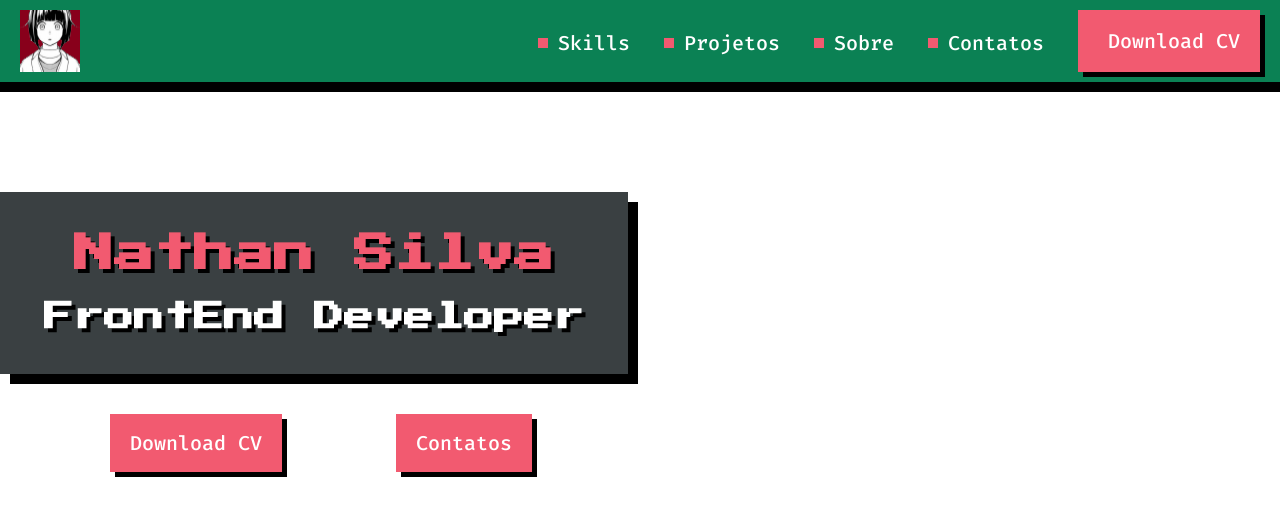
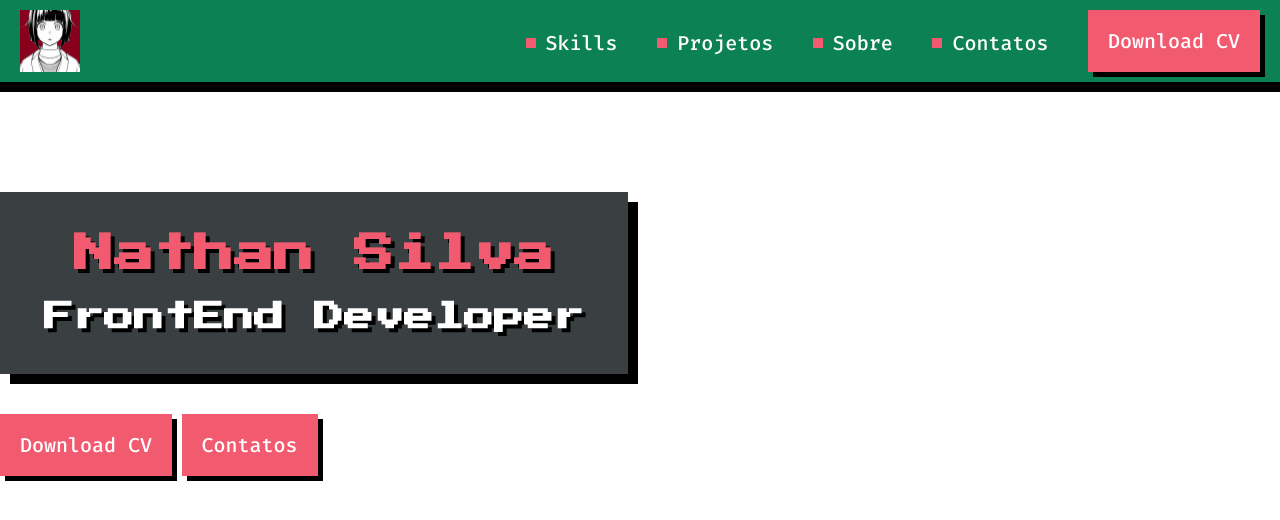
Before and after one commit to NathansSilva/curso-html-css-feliz, a plain HTML site: page index.html in a window 1280 px wide. Drawn offline with Linux system fonts and the light colour scheme.

Commit message:
Create the components

```diff
--- /dev/null
+++ b/css/components/action.css
@@ -0,0 +1,17 @@
+.action{
+    display: inline-flex;
+    align-items: center;
+    color: #FFF;
+    font-weight: 500;
+    font-size: 20px;
+    text-decoration: none;
+    margin-right: 30px;
+}
+
+.action::before{
+    content: "";
+    background-color: #F25A70;
+    width: 10px;
+    height: 10px;
+    margin-right: 10px;
+}
--- a/components/box.css
+++ b/css/components/box.css
@@ -1,4 +1,4 @@
-#box{
+.box{
     display: inline-block;
     background-color: #3A4042;
     text-align: center;
@@ -8,6 +8,6 @@
     margin-bottom: 40px;
 }
 
-#box h1{
+.box h1{
     margin-bottom: 28px;
 }
--- /dev/null
+++ b/css/components/header.css
@@ -0,0 +1,7 @@
+.header{
+    display: flex;
+    justify-content: space-between;
+    background-color: #0b8154;
+    border-bottom: 10px solid #000;
+    padding: 10px 20px;
+}
--- a/components/title.css
+++ b/css/components/subtitle.css
@@ -1,6 +1,6 @@
-h1{
+.subtitle{
     font-family: 'Press Start 2P', sans-serif;
-    font-size: 40px;
-    color: #F25A70;
+    font-size: 30px;
+    color: #fff;
     text-shadow: 4px 4px 0px #000000;
 }
--- a/components/subtitle.css
+++ b/css/components/title.css
@@ -1,6 +1,6 @@
-h2{
+.title{
     font-family: 'Press Start 2P', sans-serif;
-    font-size: 30px;
-    color: #fff;
+    font-size: 40px;
+    color: #F25A70;
     text-shadow: 4px 4px 0px #000000;
 }
--- /dev/null
+++ b/css/reset.css
@@ -0,0 +1,7 @@
+body{
+    font-family: "Fira Code", Arial, Helvetica, sans-serif;;
+}
+
+body, h1, h2, h3, h4{
+    margin: 0;
+}
--- a/index.html
+++ b/index.html
@@ -8,34 +8,36 @@
     <link rel="preconnect" href="https://fonts.gstatic.com">
     <link href="https://fonts.googleapis.com/css2?family=Fira+Code:wght@300;400;500&family=Press+Start+2P&display=swap" rel="stylesheet">
 
-    <link rel="stylesheet" href="reset.css">
-    <link rel="stylesheet" href="style.css">
-    <link rel="stylesheet" href="components/title.css">
-    <link rel="stylesheet" href="components/subtitle.css">
-    <link rel="stylesheet" href="components/box.css">
+    <link rel="stylesheet" href="css/reset.css">
+    <link rel="stylesheet" href="css/components/header.css">
+    <link rel="stylesheet" href="css/components/button.css">
+    <link rel="stylesheet" href="css/components/title.css">
+    <link rel="stylesheet" href="css/components/subtitle.css">
+    <link rel="stylesheet" href="css/components/box.css">
+    <link rel="stylesheet" href="css/components/action.css">
 
 </head>
 <body>
 
-    <header>
-        <img src="assets/img/logo.png" alt="logo">
+    <header class="header">
+        <img src="assets/img/logo.png" alt="logo Nathan">
      <nav>
-        <a href="" lang="en">Skills</a>
-        <a href="">Projetos</a>
-        <a href="">Sobre</a>
-        <a href="">Contatos</a>
-        <a id="button" href="" lang="en">Download CV</a>
+        <a class="action" href="" lang="en">Skills</a>
+        <a class="action" href="">Projetos</a>
+        <a class="action" href="">Sobre</a>
+        <a class="action" href="">Contatos</a>
+        <a class="button" href="" lang="en">Download CV</a>
     </nav>
     </header>
     <main>
         <section>
-            <div id="box">
-                <h1>Nathan Silva</h1>
-                <h2>FrontEnd Developer</h2>
+            <div class="box">
+                <h1 class="title">Nathan Silva</h1>
+                <h2 class="subtitle">FrontEnd Developer</h2>
             </div>
         </section>
-        <a class="btn" href="" lang="en">Download CV</a>
-        <a class="btn" href="" lang="en">Contatos</a>
+        <a class="button" href="" lang="en">Download CV</a>
+        <a class="button" href="">Contatos</a>
     </main>
 
 </body>
--- a/reset.css
+++ /dev/null
@@ -1,3 +0,0 @@
-body, h1, h2, h3, h4{
-    margin: 0;
-}
--- a/style.css
+++ /dev/null
@@ -1,59 +0,0 @@
-header{
-    display: flex;
-    justify-content: space-between;
-    background-color: #0b8154;
-    border-bottom: 10px solid #000;
-    padding: 10px 20px;
-}
-
-nav{
-    text-align: right;
-}
-
-a{
-    display: inline-flex;
-    align-items: center;
-    color: #FFF;
-    font-family: "Fira Code", Arial, Helvetica, sans-serif;
-    font-weight: 500;
-    font-size: 20px;
-    text-decoration: none;
-    margin-right: 30px;
-}
-
-header a::before{
-    content: "";
-    background-color: #F25A70;
-    width: 10px;
-    height: 10px;
-    margin-right: 10px;
-}
-
-#button{
-    display: inline-block;
-    background-color: #F25A70;
-    padding: 18px 20px;
-    box-shadow: 5px 5px 0px #000;
-    margin-right: 0;
-    transition: .3s ease;
-}
-
-#button:hover{
-    background-color: #e6a8b1;
-    transform: scale(1.06);
-}
-
-.btn{
-    display: inline-block;
-    background-color: #F25A70;
-    margin-left: 110px;
-    padding: 16px 20px;
-    box-shadow: 5px 5px 0px #000;
-    margin-right: 0;
-    transition: .3s ease;
-}
-
-.btn:hover{
-    background-color: #e6a8b1;
-    transform: scale(1.06);
-}
```
